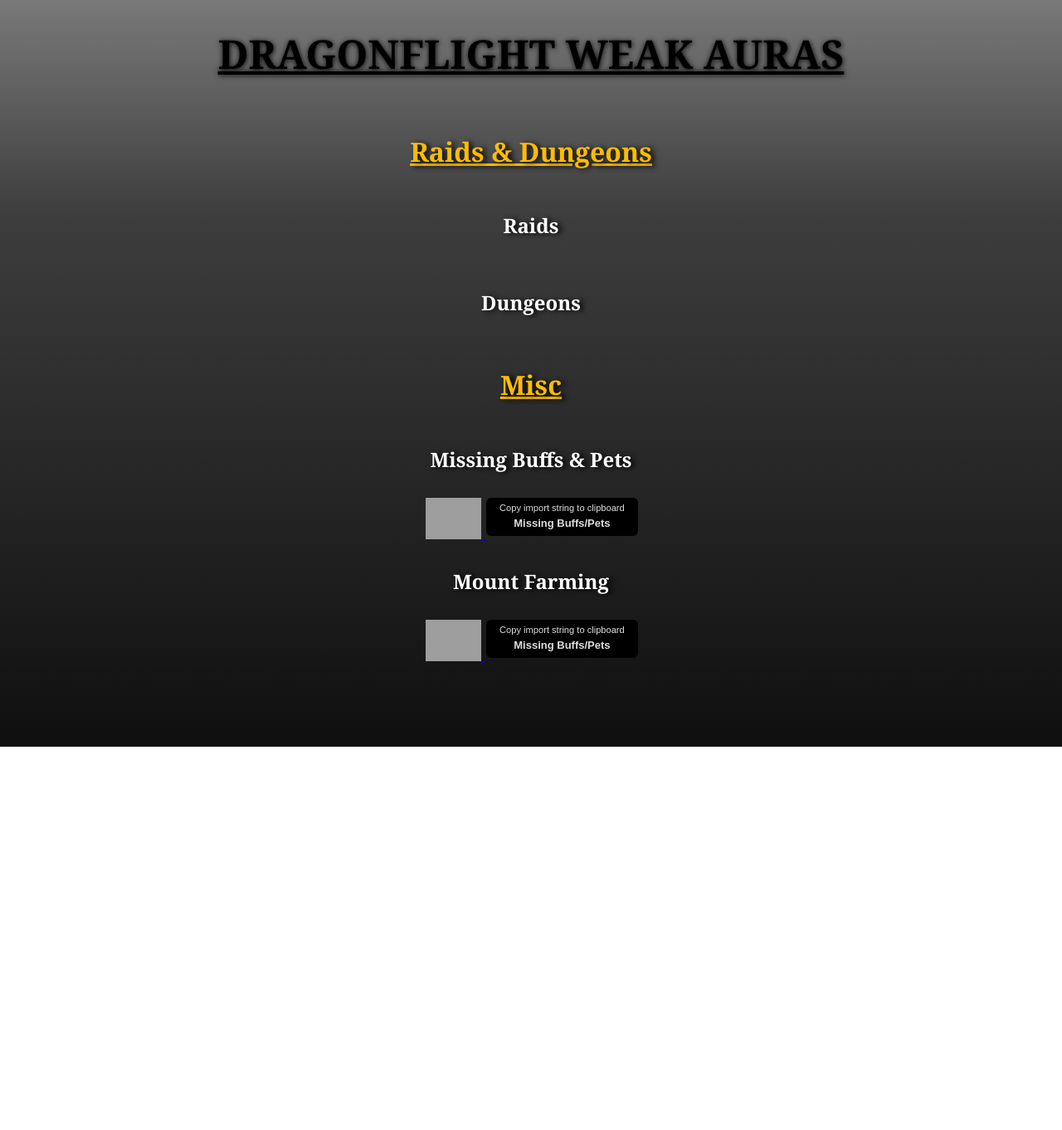
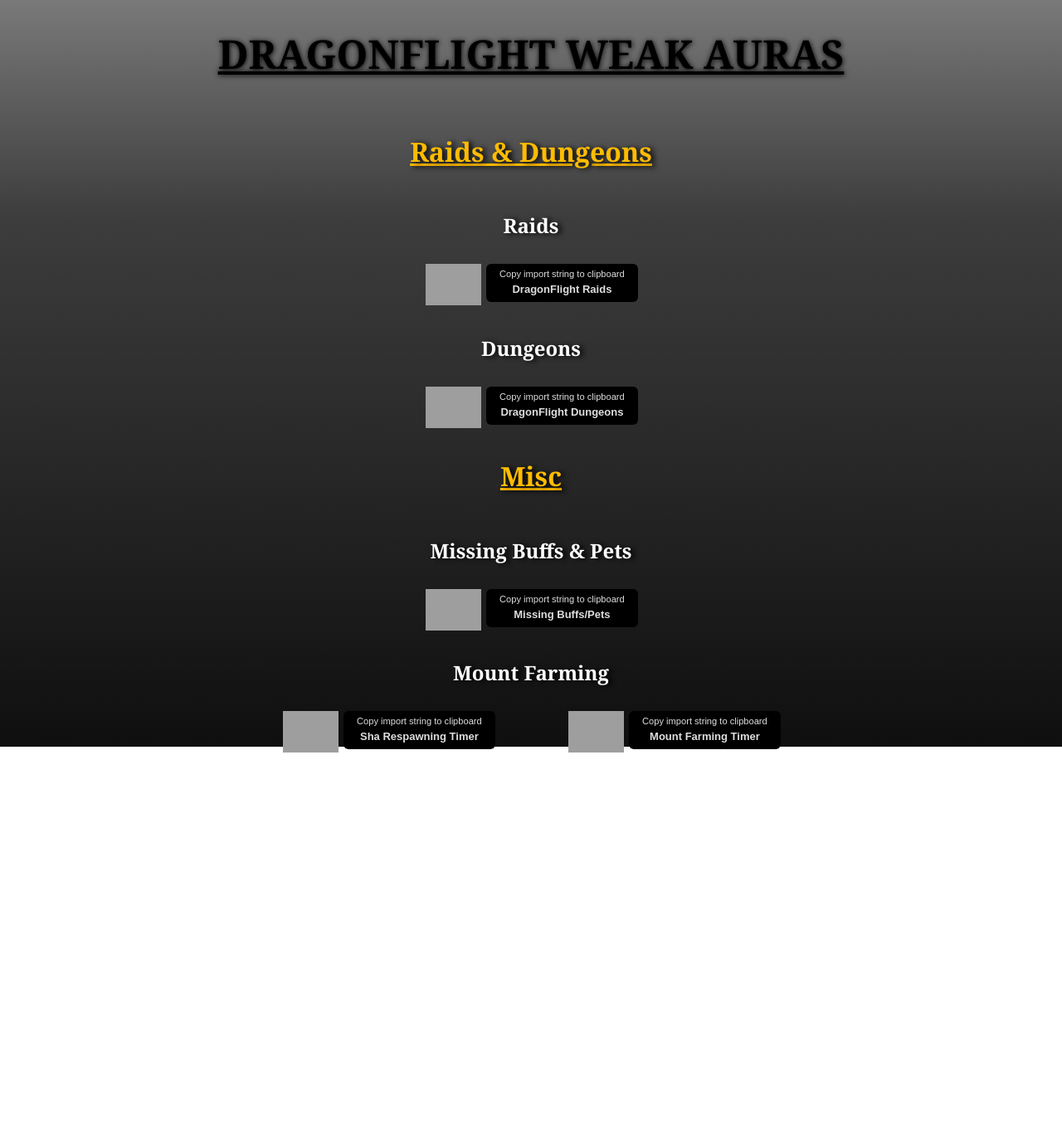
Before and after one commit to SEguild/seguild.github.io, a Jekyll site: the page wa/weakauras.html, which Jekyll copies as it is, in a window 1280 px wide. Shown: the whole page at 83% size. Built offline with Jekyll 4.4.1, drawn with Linux system fonts in a browser that asks for light colours; a script that is not in the unit is left out; before the commit the page ends 1252 px from its top, so only the background shows below that; grey boxes are pictures that could not be loaded.

Commit message:
removed script embeds, added custom embeds

```diff
--- a/wa/weakauras.html
+++ b/wa/weakauras.html
@@ -18,25 +18,33 @@
                 <h2 class="centerItem">Raids</h2>
                 <div class="flexContainerRow">
                     <!-- DF Raids -->
-          <script src="https://wago.io/4Pao4uRwe/embed.js?style=dark"></script>
+                    <span class="wago wagoEmbed">
+                        <a href="https://wago.io/4Pao4uRwe"><img src="https://media.wago.io/logo/57x57.png" /></a>
+                        <button class="wagoCopyButton">
+                            <small class="clickToCopyWago">Copy import string to clipboard</small>
+                            <div class="wagoName">DragonFlight Raids</div>
+                        </button>
+                    </span>
                 </div>
                 <h2 class="centerItem">Dungeons</h2>
                 <div class="flexContainerRow">
                     <!-- DF Dungeons -->
-          <script src="https://wago.io/Ia62lAh6b/embed.js?style=dark"></script>
+                    <span class="wago wagoEmbed">
+                        <a href="https://wago.io/Ia62lAh6b"><img src="https://media.wago.io/logo/57x57.png" /></a>
+                        <button class="wagoCopyButton">
+                            <small class="clickToCopyWago">Copy import string to clipboard</small>
+                            <div class="wagoName">DragonFlight Dungeons</div>
+                        </button>
+                    </span>
                 </div>
                 <h1 class="centerItem"><u>Misc</u></h1>
                 <h2 class="centerItem">Missing Buffs & Pets</h2>
                 <div class="flexContainerRow">
                     <!-- Missing Buffs/Pets -->
                     <span class="wago wagoEmbed">
-            <a href="https://wago.io/LN_QqzHiB">
-              <img src="https://media.wago.io/logo/57x57.png" />
-            </a>
+                        <a href="https://wago.io/LN_QqzHiB"><img src="https://media.wago.io/logo/57x57.png" /></a>
                         <button class="wagoCopyButton">
-              <small class="clickToCopyWago"
-                >Copy import string to clipboard</small
-              >
+                            <small class="clickToCopyWago">Copy import string to clipboard</small>
                             <div class="wagoName">Missing Buffs/Pets</div>
                         </button>
                     </span>
@@ -44,17 +52,19 @@
                 <h2 class="centerItem">Mount Farming</h2>
                 <div class="flexContainerRow">
                     <!-- Sha body disappearing alert -->
-          <script src="https://wago.io/wQr-d9_Zh/embed.js?style=dark"></script>
+                    <span class="wago wagoEmbed">
+                        <a href="https://wago.io/wQr-d9_Zh"><img src="https://media.wago.io/logo/57x57.png" /></a>
+                        <button class="wagoCopyButton">
+                            <small class="clickToCopyWago">Copy import string to clipboard</small>
+                            <div class="wagoName">Sha Respawning Timer</div>
+                        </button>
+                    </span>
                     <!-- Mount Farming -->
                     <span class="wago wagoEmbed">
-            <a href="https://wago.io/1-MsvLtNP">
-              <img src="https://media.wago.io/logo/57x57.png" />
-            </a>
+                        <a href="https://wago.io/1-MsvLtNP"><img src="https://media.wago.io/logo/57x57.png" /></a>
                         <button class="wagoCopyButton">
-              <small class="clickToCopyWago"
-                >Copy import string to clipboard</small
-              >
-              <div class="wagoName">Missing Buffs/Pets</div>
+                            <small class="clickToCopyWago">Copy import string to clipboard</small>
+                            <div class="wagoName">Mount Farming Timer</div>
                         </button>
                     </span>
                 </div>
```
Also changed, not shown: guides/guides.html (+2 -8 lines). Lines whose indentation alone changed are shown as unchanged.
